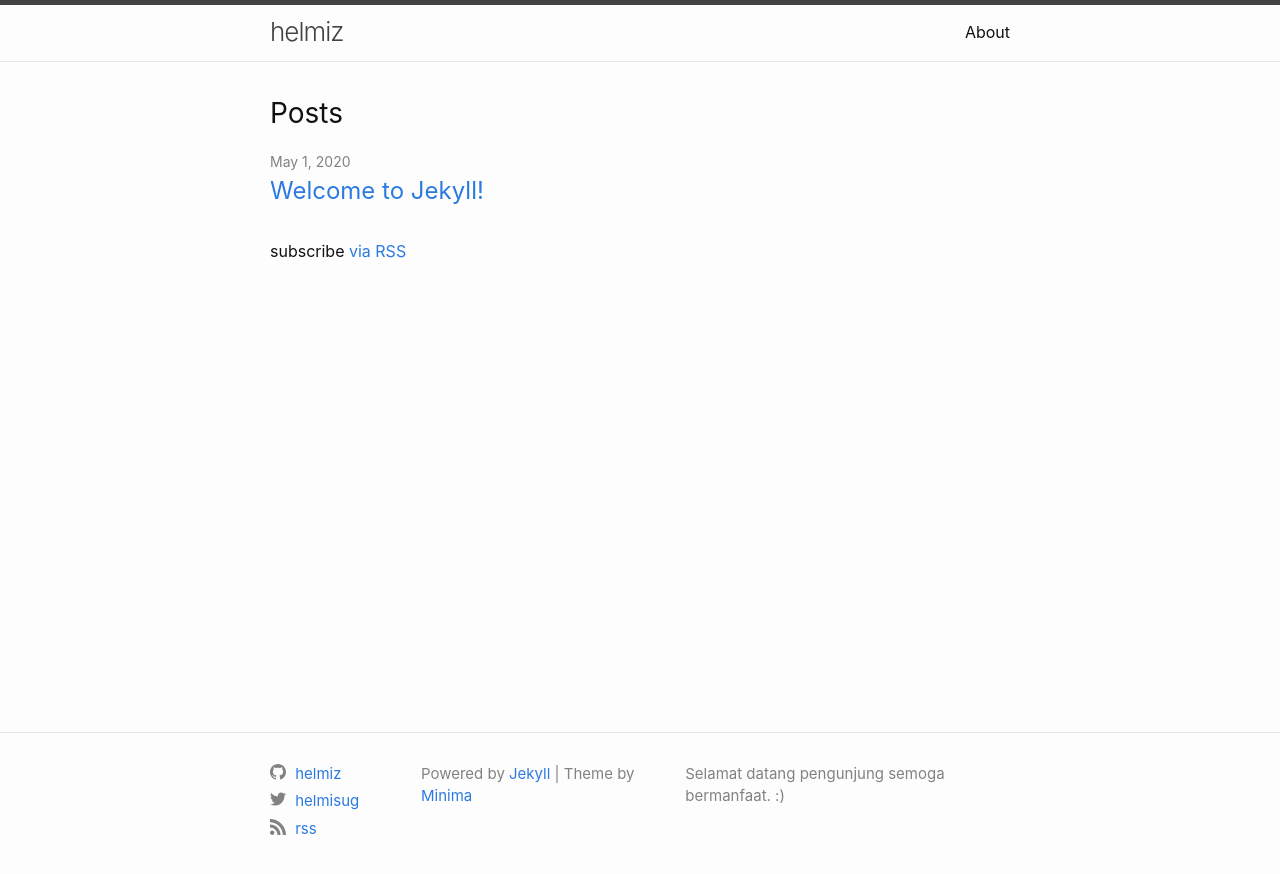
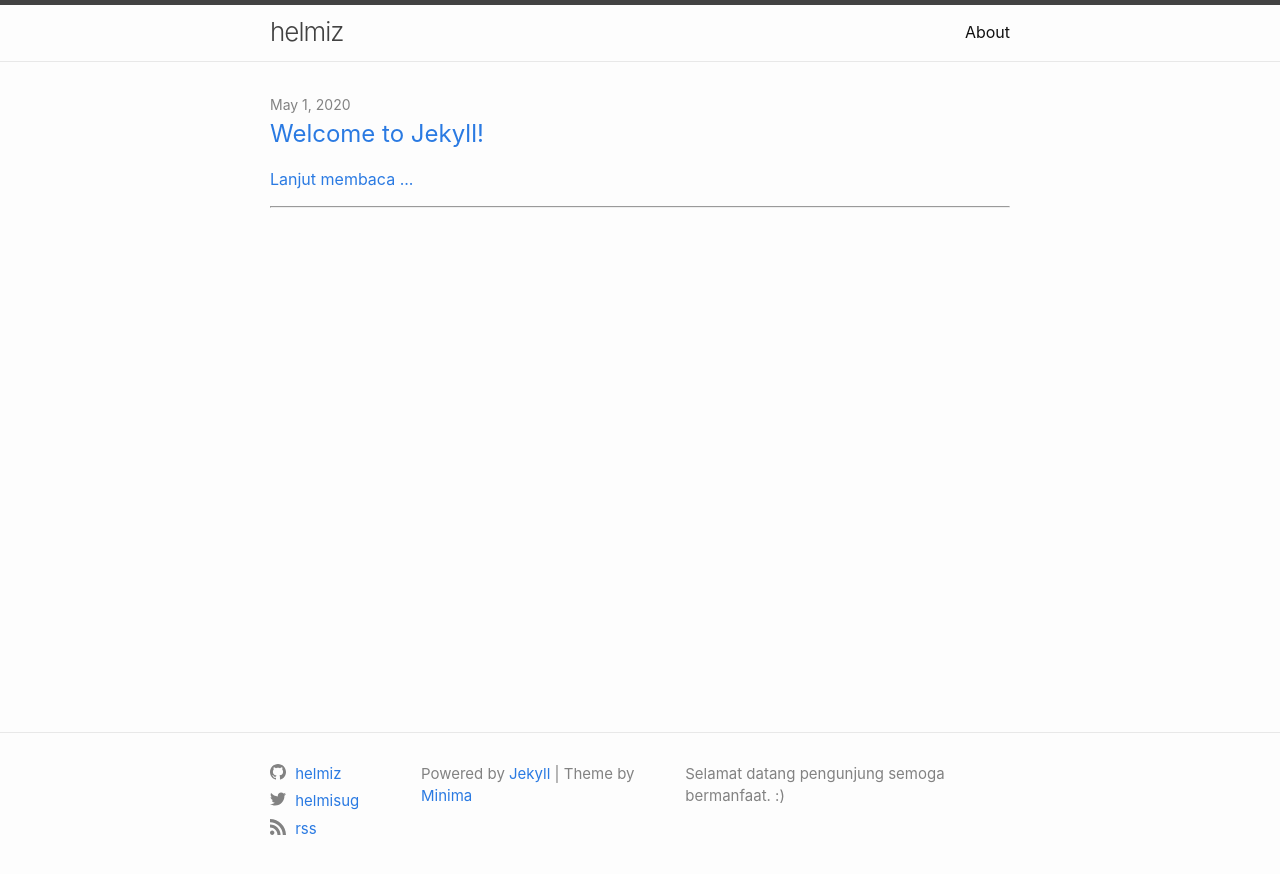
Before and after one commit to helmiz/helmiz.github.io, a Jekyll site: the page built from index.html, in a window 1280 px wide. Shown: the top 874 px of the page. Built offline with Jekyll 4.4.1, drawn with Linux system fonts in a browser that asks for light colours.

Commit message:
Menghapus bagian subscribe dan list-heading

```diff
--- a/_layouts/home.html
+++ b/_layouts/home.html
@@ -10,7 +10,6 @@ layout: default
   {{ content }}
 
   {%- if site.posts.size > 0 -%}
-    <h2 class="post-list-heading">{{ page.list_title | default: "Posts" }}</h2>
     <ul class="post-list">
       {%- for post in site.posts -%}
       <li>
@@ -24,11 +23,16 @@ layout: default
         {%- if site.show_excerpts -%}
           {{ post.excerpt }}
         {%- endif -%}
+        <p><a href="{{ post.url }}">Lanjut membaca ...</a></p>
+        <hr/>
       </li>
       {%- endfor -%}
     </ul>
 
-    <p class="rss-subscribe">subscribe <a href="{{ "/feed.xml" | relative_url }}">via RSS</a></p>
   {%- endif -%}
 
 </div>
+<!--
+  <h2 class="post-list-heading">{{ page.list_title | default: "Posts" }}</h2>
+  <p class="rss-subscribe">subscribe <a href="{{ "/feed.xml" | relative_url }}">via RSS</a></p>
+-->
```
